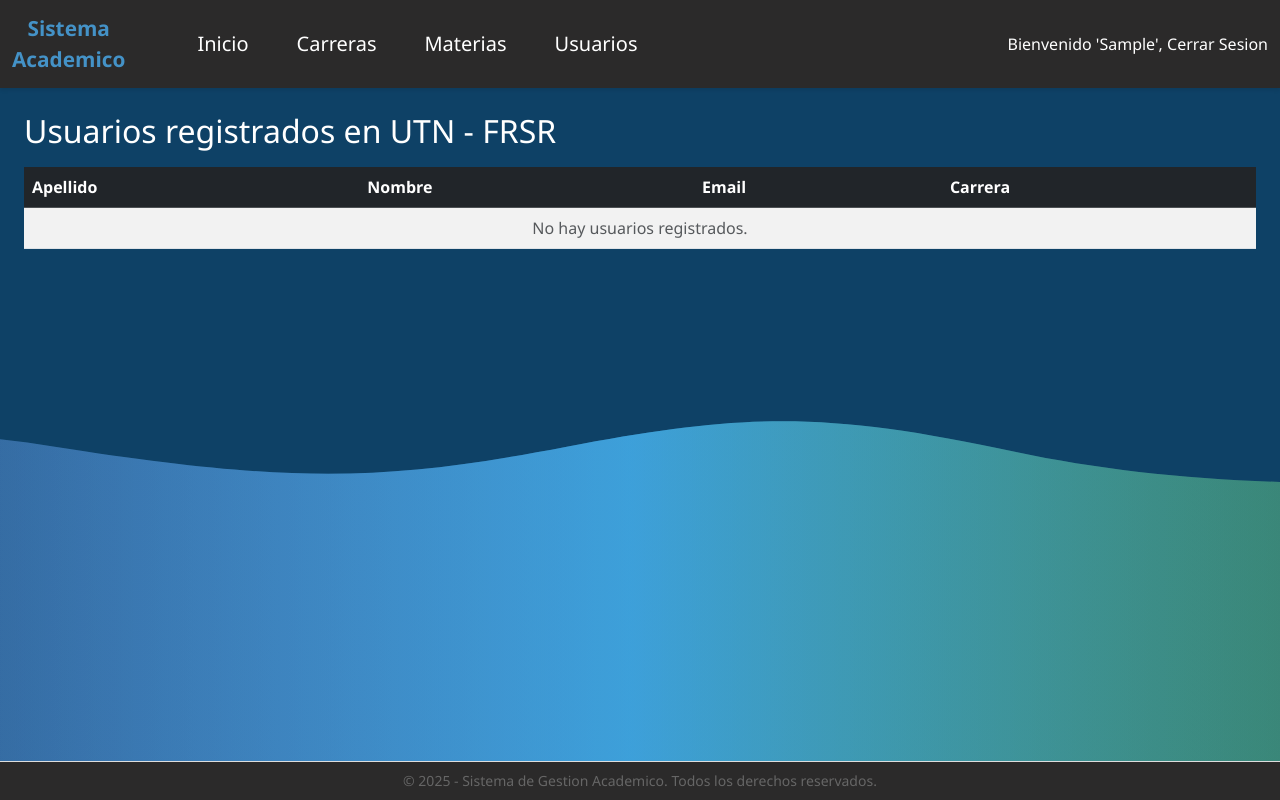
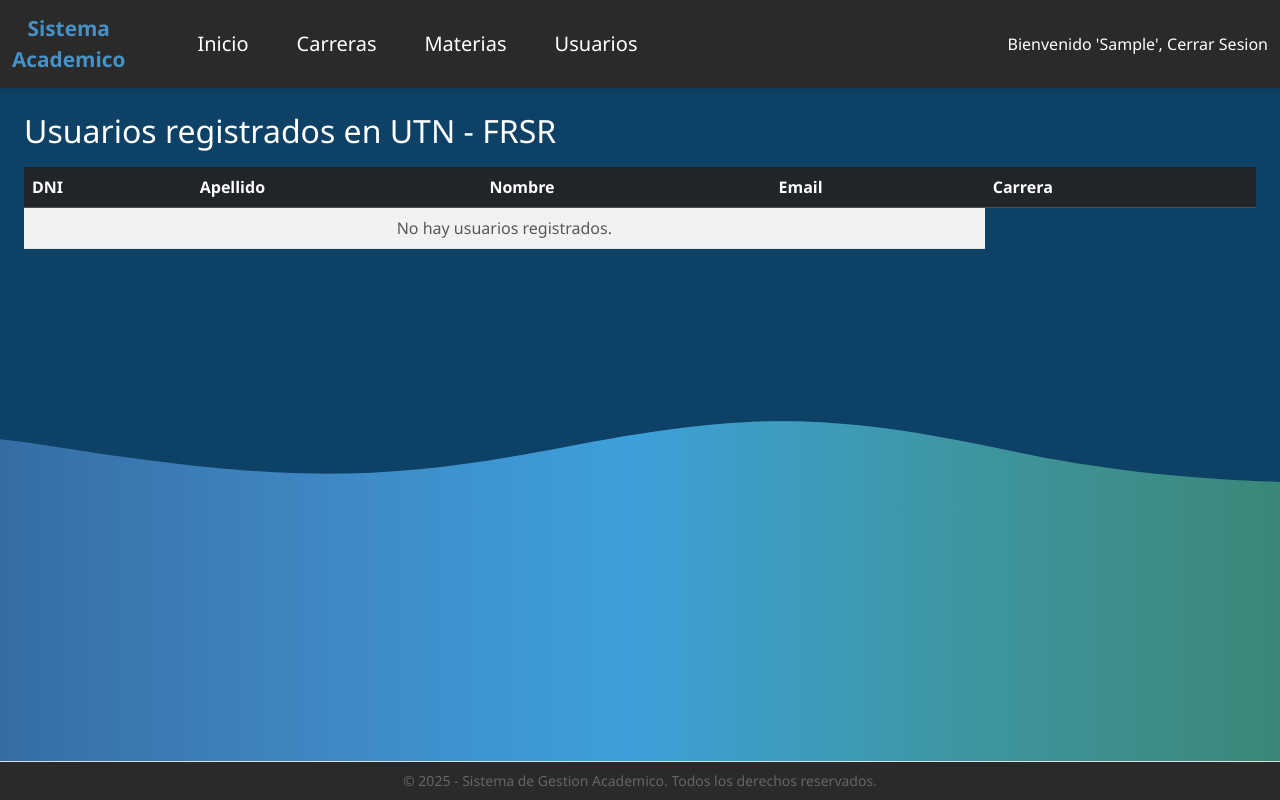
Before and after one commit to UTN-BDA/gestion_academica, a Django app: page /administration/usuarios/ in a window 1280 px wide. Run offline with Django 4.2, Linux system fonts and the light colour scheme; the visitor is signed in with stand-in values (Sample User, id 1).

Commit message:
add views for admin panel

```diff
--- a/materias/templates/usuarios_admin.html
+++ b/materias/templates/usuarios_admin.html
@@ -6,6 +6,7 @@
 <table class="table table-striped mt-3">
     <thead class="table-dark">
         <tr>
+            <th>DNI</th>
             <th>Apellido</th>
             <th>Nombre</th>
             <th>Email</th>
@@ -15,6 +16,11 @@
     <tbody>
         {% for usuario in usuarios %}
             <tr>
+                <td>
+                    <a href="{% url 'materias:ver_inscripciones' usuario.dni %}">
+                        {{ usuario.dni }}
+                    </a>
+                </td>
                 <td>{{ usuario.first_name }}</td>
                 <td>{{ usuario.last_name }}</td>
                 <td>{{ usuario.email }}</td>
--- a/materias/urls.py
+++ b/materias/urls.py
@@ -7,6 +7,7 @@
     path('administration/carreras/', views.lista_carreras, name='carrera'),
     path('administration/materias/', views.lista_materias, name='materia'),
     path('administration/usuarios/', views.lista_usuarios, name='usuario'),
+    path('administration/usuario/<str:dni>/inscripciones/', views.ver_inscripciones, name='ver_inscripciones'),
 
     path('user/carreras/', views.carreras_usuario, name='carreras_usuario'),
     path('user/inscribirse_carrera/<int:carrera_id>/', views.inscribirse_carrera, name='inscribirse_carrera'),
--- a/materias/views.py
+++ b/materias/views.py
@@ -83,3 +83,12 @@
     Inscripcion.objects.get_or_create(estudiante=request.user, materia=materia)
 
     return redirect('materias:materias_usuario')
+
+@login_required
+def ver_inscripciones(request, dni):
+    usuario = get_object_or_404(User, dni=dni)
+    materias_inscripto = Inscripcion.objects.filter(estudiante=usuario)
+    return render(request, 'ver_inscripciones.html', {
+        'usuario': usuario,
+        'materias_inscripto': materias_inscripto,
+    })
```
Also changed, not shown: materias/templates/ver_inscripciones.html (added, +14 -0 lines).
